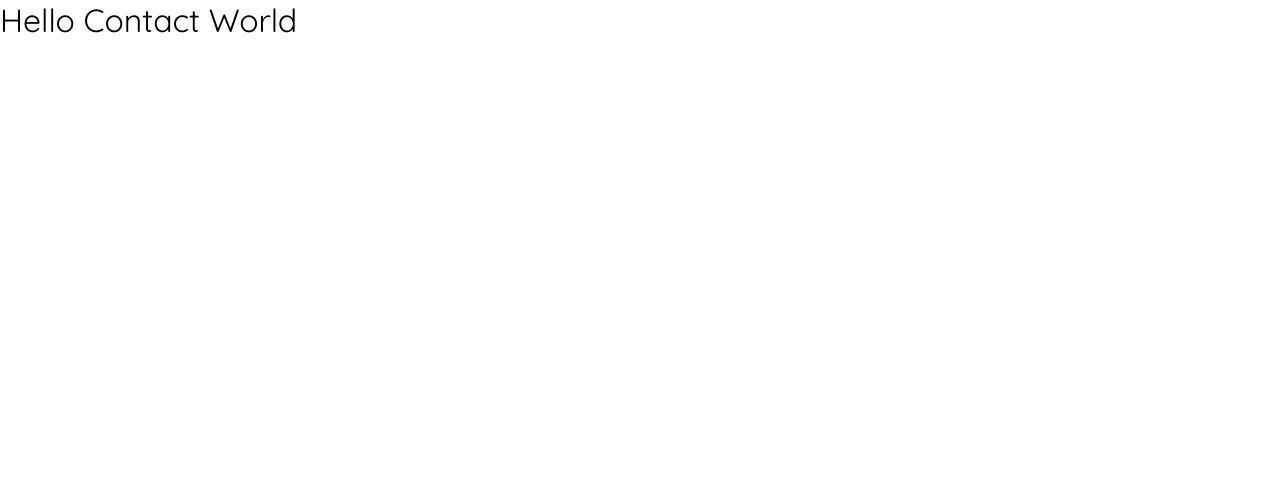
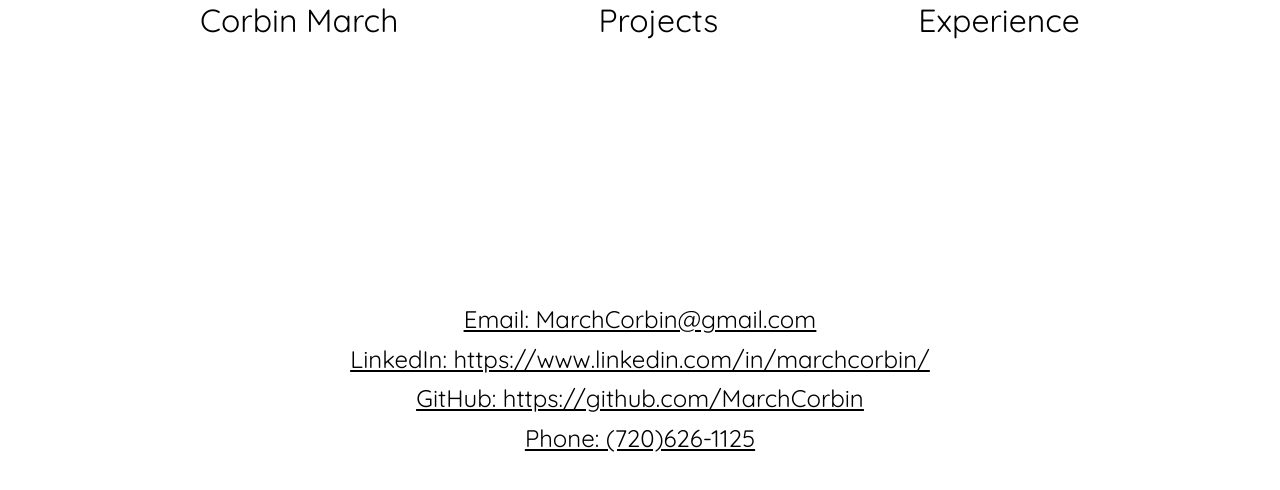
Before and after one commit to MarchCorbin/corbinsite, a React (Create React App) app: page /contact in a window 1280 px wide. Shown: the top 490 px of the page. Built offline with nearby package versions, Linux system fonts and the light colour scheme.

Commit message:
Working contact and header components

```diff
--- a/package.json
+++ b/package.json
@@ -10,6 +10,7 @@
     "react-dom": "^17.0.1",
     "react-router-dom": "^5.2.0",
     "react-scripts": "4.0.1",
+    "social-media-icons-react": "^1.1.2",
     "web-vitals": "^0.2.4"
   },
   "scripts": {
@@ -35,5 +36,8 @@
       "last 1 firefox version",
       "last 1 safari version"
     ]
+  },
+  "devDependencies": {
+    "react-social-icons": "^4.1.0"
   }
 }
--- a/src/components/contact/Contact.css
+++ b/src/components/contact/Contact.css
@@ -0,0 +1,28 @@
+.fade-in {
+  animation: fadeIn 3s;
+  opacity: 1;
+}
+
+@keyframes fadeIn {
+  from {
+    opacity: 0;
+  }
+
+  to {
+    opacity: 1;
+  }
+}
+
+h2 {
+  margin: 0.4em;
+  text-decoration:underline;
+}
+
+.contact-option {
+  color: black;
+}
+
+.contactinfo {
+  text-align: center;
+  margin-top: 33vh;
+}
--- a/src/components/contact/Contact.js
+++ b/src/components/contact/Contact.js
@@ -1,9 +1,25 @@
 import React from 'react'
+import './Contact.css'
+import Header from '../header/Header'
 
 const Contact = () => {
   return (
-    <h1>Hello Contact World</h1>
-  )
+    <>
+    <Header />
+    <div className="contactinfo fade-in">
+      <a className="contact-option" href="mail.google.com" target="_blank">
+        <h2>Email: MarchCorbin@gmail.com</h2>
+      </a>
+      <a className="contact-option" href="https://www.linkedin.com/in/marchcorbin/" target="_blank">
+        <h2>LinkedIn: https://www.linkedin.com/in/marchcorbin/</h2>
+      </a>
+      <a className="contact-option" href="https://github.com/MarchCorbin" target="_blank">
+        <h2>GitHub: https://github.com/MarchCorbin</h2>
+      </a>
+        <h2>Phone: (720)626-1125</h2>
+    </div>
+    </>
+  );
 }
 
 export default Contact;
--- /dev/null
+++ b/src/components/header/Header.css
@@ -0,0 +1,8 @@
+.header {
+  display:flex;
+  justify-content: space-evenly;
+}
+
+/* .header-options {
+  margin-left: 2em;
+} */
--- /dev/null
+++ b/src/components/header/Header.js
@@ -0,0 +1,18 @@
+import React from 'react'
+import './Header.css'
+import {Link} from 'react-router-dom'
+
+
+const Header = () => {
+  return (
+    <>
+    <div className='header'>
+      <Link style={{textDecoration: 'none', color: 'black'}} to='/'><h1>Corbin March</h1></Link>
+      <h1 className='header-options'>Projects</h1>
+      <h1 className='header-options'>Experience</h1>
+    </div>
+    </>
+  )
+}
+
+export default Header
--- a/src/components/homepage/App.css
+++ b/src/components/homepage/App.css
@@ -32,6 +32,7 @@
   text-decoration: underline;
   transition:0.3s;
   color:black;
+  cursor: pointer;
 }
 
 .home-options:hover {
--- a/src/components/homepage/HomePage.js
+++ b/src/components/homepage/HomePage.js
@@ -1,7 +1,9 @@
 import React, { useState, useEffect } from 'react'
+import ReactDOM from "react-dom";
 import {Link, BrowserRouter, Route} from 'react-router-dom'
 import './App.css';
 import Contact from '../contact/Contact'
+import { SocialIcon } from "react-social-icons";
 
 
 
@@ -15,13 +17,17 @@ const HomePage = () => {
           src="/assets/Corbinbwmain.jpg"
           alt="main-shot"
         />
+        <div style={{display:'flex'}}>
+        <SocialIcon url="https://www.linkedin.com/in/marchcorbin/" />
+        <SocialIcon url="https://github.com/MarchCorbin" />
+        </div>
       </div>
       <div className="right-homepage">
-          <Link  to="/contact">
-            <h1 className="home-options">Contact</h1>
-          </Link>
-          <h1 className="home-options">Experience</h1>
-          <h1 className="home-options">Projects</h1>
+        <Link to="/contact">
+          <h1 className="home-options">Contact</h1>
+        </Link>
+        <h1 className="home-options">Experience</h1>
+        <h1 className="home-options">Projects</h1>
       </div>
     </div>
   );
```
Also changed, not shown: 2 other files (tests, documents, lock files or other folders).
